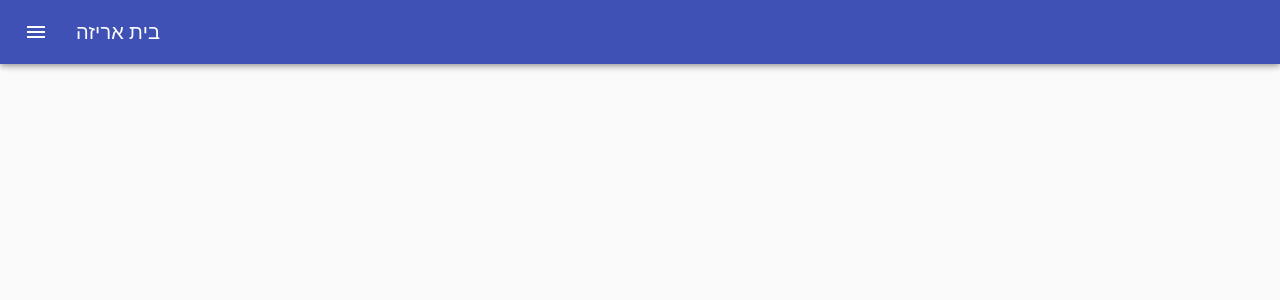
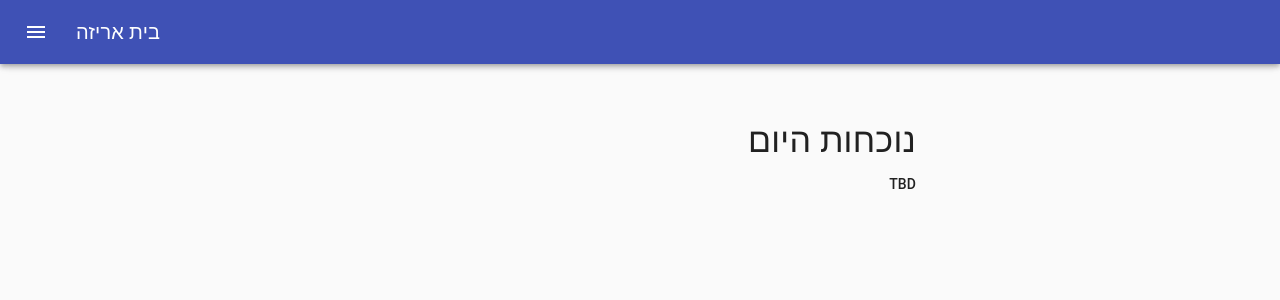
Before and after one commit to Yuval-Toren/packagemngr, a React (Create React App) app: page /Attendance in a window 1280 px wide. Shown: the top 300 px of the page. Built offline with nearby package versions, Linux system fonts and the light colour scheme.

Commit message:
changed Stock to Attendance
Added attendance instead of stock to start work on attendance clock app

```diff
--- /dev/null
+++ b/src/components/Attendance.js
@@ -0,0 +1,23 @@
+import React from 'react';
+import CssBaseline from '@material-ui/core/CssBaseline';
+import Typography from '@material-ui/core/Typography';
+import Container from '@material-ui/core/Container';
+
+function Attendance() {
+
+    return (
+        <React.Fragment>
+            <CssBaseline />
+            <Container maxWidth="sm">
+                <Typography variant="h4" align = 'right' component="h2" gutterBottom>
+                    נוכחות היום
+                </Typography>
+                <Typography variant="subtitle2" align = 'right' gutterBottom>
+                    TBD
+                </Typography>
+            </Container>
+        </React.Fragment>
+    );
+}
+
+export default Attendance;
--- a/src/components/Container.js
+++ b/src/components/Container.js
@@ -4,6 +4,7 @@ import { Switch, Route } from "react-router-dom";
 import Home from "./Home";
 import Orders from "./Orders";
 import Electricity from "./Electricity";
+import Attendance from "./Attendance";
 
 function Container() {
     return (
@@ -11,7 +12,7 @@ function Container() {
           <Switch>
             <Route exact path="/" component={Home} />
             <Route exact path="/Orders" component={Orders} />
-            <Route path="/Stock" component={() => <div>Stock</div>} />
+            <Route path="/Attendance" component={Attendance} />
             <Route path="/Electricity" component={Electricity}/>
           </Switch>
       </div>
--- a/src/components/appbar.js
+++ b/src/components/appbar.js
@@ -156,7 +156,7 @@ export default function NestedGrid() {
           <ListItemIcon>
             <BusinessIcon />
           </ListItemIcon>
-          <Link to="/Stock">מלאי</Link>
+          <Link to="/Attendance">נוכחות</Link>
         </ListItem>
         <ListItem button>
           <ListItemIcon>
```
Also changed, not shown: src/components/Stock.js (deleted).
